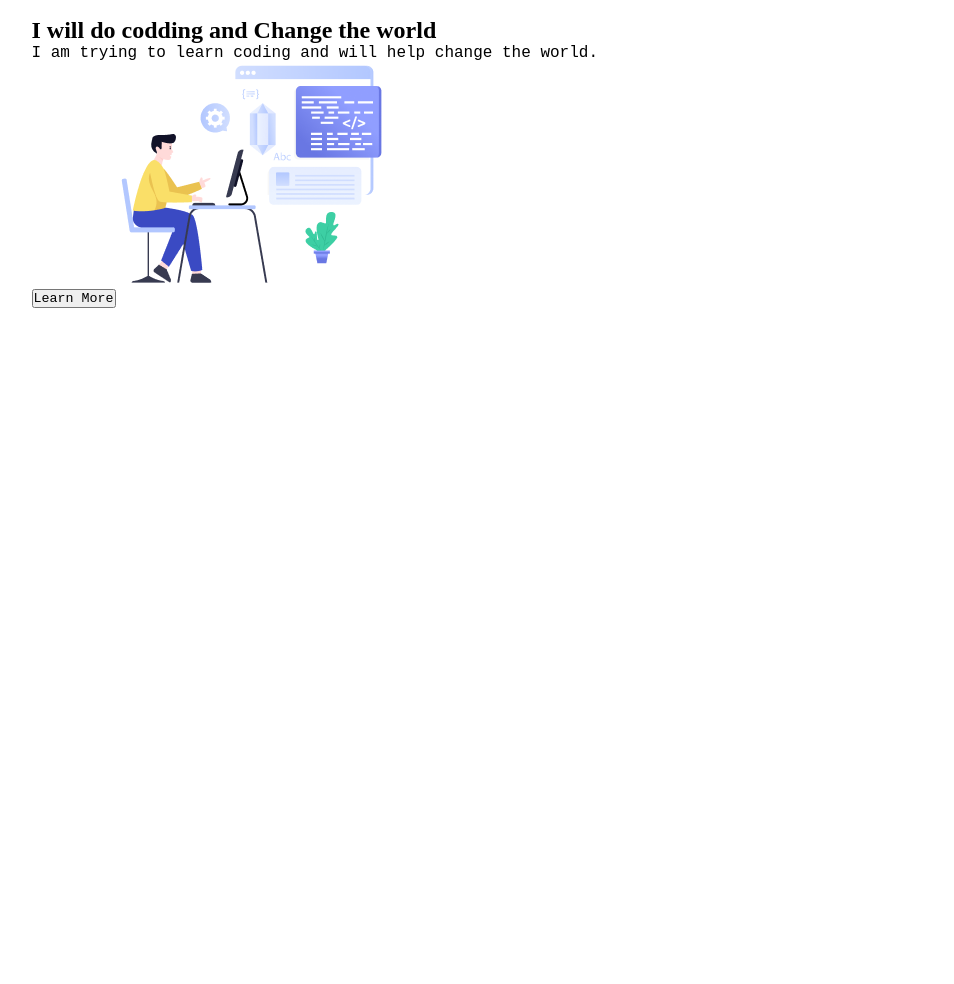
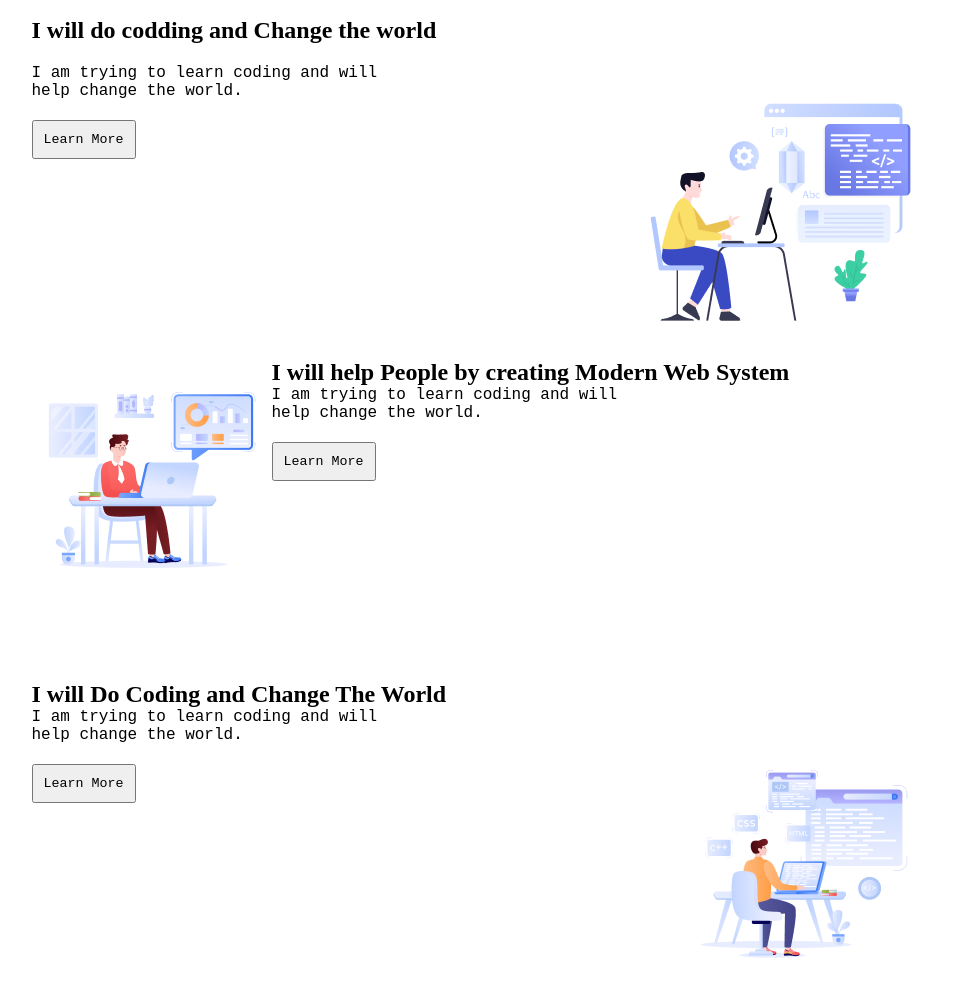
Before and after one commit to eiaser/Assaignment_1, a plain HTML site: page index.html in a window 1280 px wide. Shown: the part 587-1571 px from the top of the page, without its empty margins (162-1116 px from the left). Before the commit the page ends 895 px from the top, so only its background shows below. Drawn offline with Linux system fonts and the light colour scheme; a web font is replaced by a local one.

Commit message:
web development section

```diff
--- a/index.html
+++ b/index.html
@@ -24,11 +24,26 @@
             <div class="why_web_development_content">
                 <h1>Why Web Development</h1>
                 <P>I am trying to learn coding and will help change the world. So keep me in your prayer so that <br>I can learn web development very easily </P>
-                <div class="web_development_card">
+                <div class="web_development_card_1">
                     <h2>I will do codding and Change the world</h2>
-                    <p>I am trying to learn coding and will help change the world.</p>
-                <button>Learn More</button>
-                <img src="images/Layer_1.png" alt="">
+                    <p>I am trying to learn coding and will <br>help change the world.</p>
+                    <button>Learn More</button>
+                    <img src="images/Layer_1.png" alt="">
+                </div>
+                <div class="web_development_card_2">
+                    <img src="images/Group 3.png" alt="">
+                    <h2>I will help People by creating Modern Web System</h2>
+                    <p>I am trying to learn coding and will <br>help change the world.</p>
+                    <button>Learn More</button>
+
+                </div>
+                <div class="web_development_card_3">
+                    <h2>I will Do Coding and Change The World</h2>
+                    <p>I am trying to learn coding and will <br>help change the world.</p>
+                    <button>Learn More</button>
+                    <img src="images/Group 4.png" alt="">
+                </div>
+
             </div>
 
 
--- a/style.css
+++ b/style.css
@@ -49,6 +49,7 @@ h1, p, button{
     margin-top: 20px;
 
 }
+
 .why_web_development_content>h1{
     text-align: center;
 }
@@ -56,6 +57,35 @@ h1, p, button{
 .why_web_development_content>p{
     text-align: center;
 }
-.web_development_card{
+.web_development_card_1{
     margin-top: 20px;
 }
+
+.web_development_card_1 h1{
+    margin-top: 20px;
+}
+.web_development_card_1 p{
+    margin-top: 20px;
+}
+.web_development_card_1 button,.web_development_card_2 button,.web_development_card_3 button{
+    margin-top: 20px;
+    padding: 10px;
+}
+.web_development_card_1 img{
+    float: right;
+}
+
+
+.web_development_card_2{
+    margin-top: 200px;
+}
+.web_development_card_2 img{
+    float: left;
+}
+
+.web_development_card_3{
+    margin-top: 200px;
+}
+.web_development_card_3 img{
+    float: right;
+}
```
